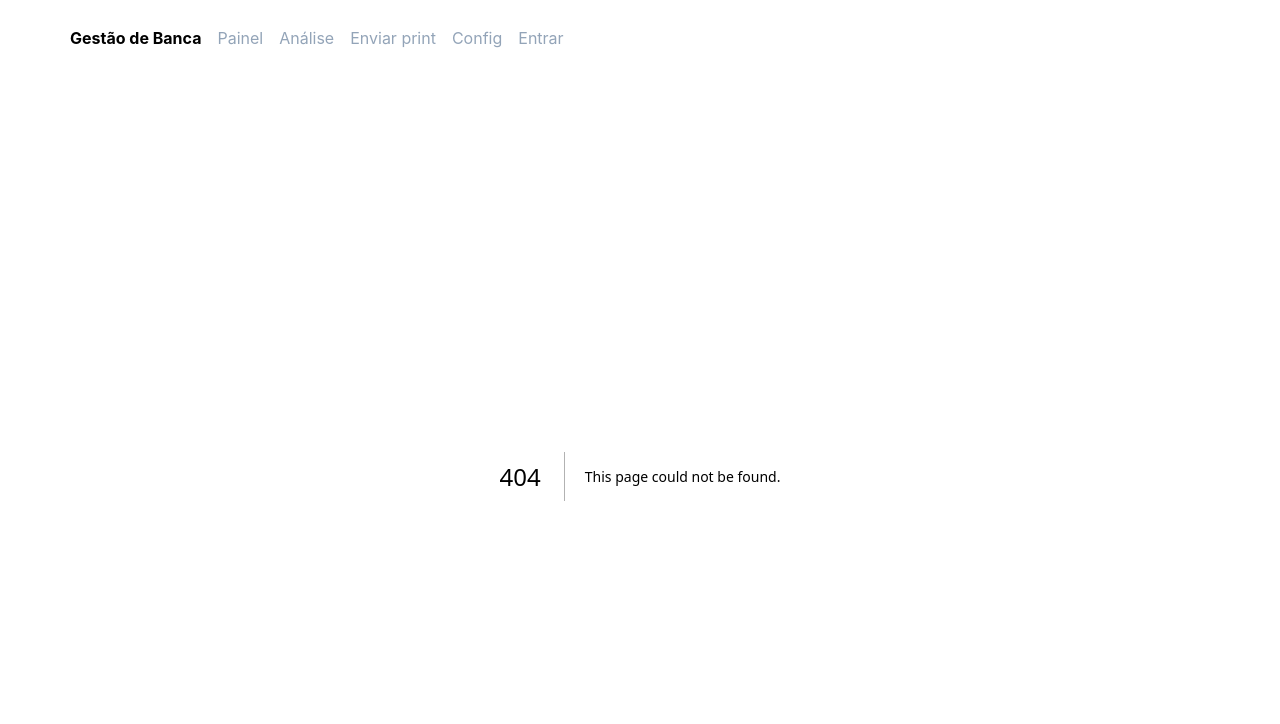
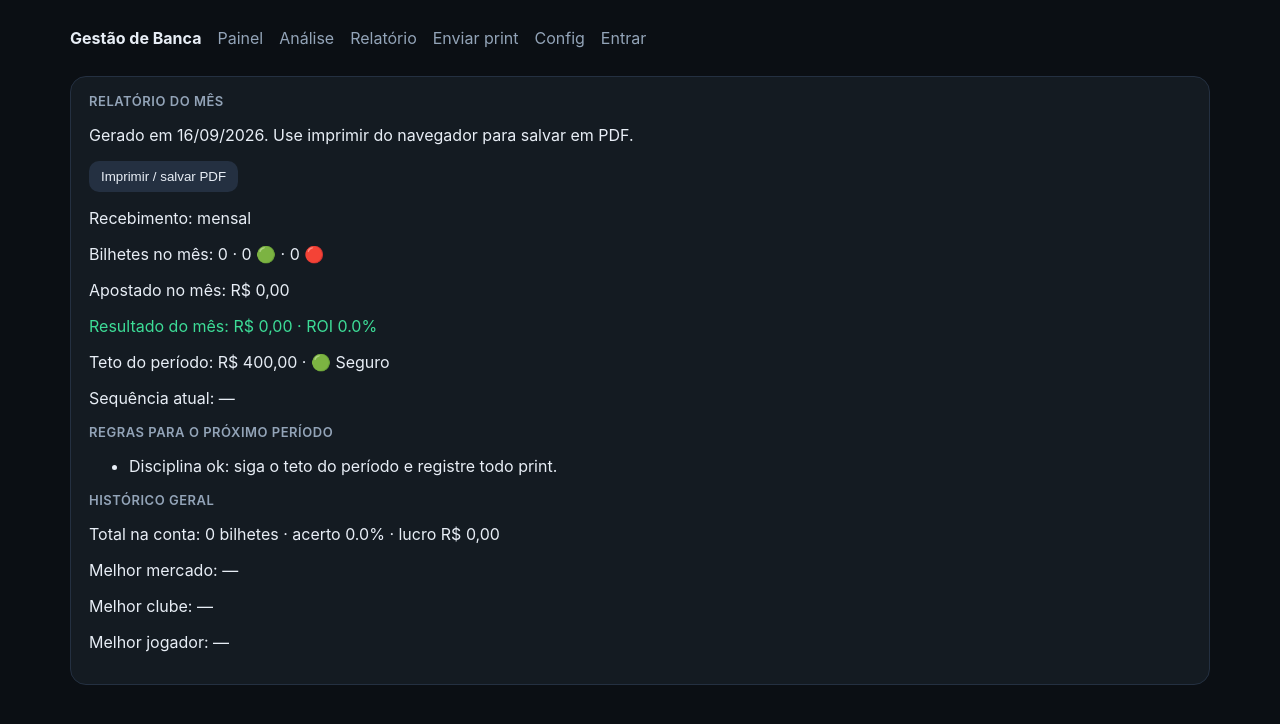
Before and after one commit to CarusoProClubs/gestao-banca, a Next.js app: page /relatorio in a window 1280 px wide. Before the commit this address had no page. Shown: the top 724 px of the page. Built offline with nearby package versions, Linux system fonts and the light colour scheme; no server answers; the database is empty.

Commit message:
Disciplina, regras da análise e relatório mensal.

```diff
--- a/app/layout.js
+++ b/app/layout.js
@@ -12,6 +12,7 @@ export default function RootLayout({ children }) {
             <strong>Gestão de Banca</strong>
             <Link href="/">Painel</Link>
             <Link href="/analise">Análise</Link>
+            <Link href="/relatorio">Relatório</Link>
             <Link href="/importar">Enviar print</Link>
             <Link href="/config">Config</Link>
             <Link href="/login">Entrar</Link>
--- /dev/null
+++ b/app/relatorio/page.js
@@ -0,0 +1,67 @@
+"use client";
+
+import { useEffect, useMemo, useState } from "react";
+import { getSupabase } from "../../lib/supabase";
+import { filtrarBilhetes } from "../../lib/filtros";
+import { resumirAnalise } from "../../lib/analise";
+import { resumoMes, regrasSugeridas, sequencia } from "../../lib/disciplina";
+import { orcamentoDoPeriodo, termometroFamiliar } from "../../lib/periodo";
+import { exposicaoPendente, lucroBilhete } from "../../lib/types";
+
+function money(value) {
+  return Number(value || 0).toLocaleString("pt-BR", { style: "currency", currency: "BRL" });
+}
+function pct(value) {
+  return `${(Number(value || 0) * 100).toFixed(1)}%`;
+}
+
+export default function RelatorioPage() {
+  const [tickets, setTickets] = useState([]);
+  const [settings, setSettings] = useState({ salario_mensal: 5000, percentual_lazer: 0.08, periodicidade: "mensal" });
+
+  useEffect(() => {
+    const supabase = getSupabase();
+    if (!supabase) return;
+    supabase.from("tickets").select("*").then(({ data }) => setTickets(data ?? []));
+    supabase.from("bankroll_settings").select("*").limit(1).then(({ data }) => {
+      if (data?.[0]) setSettings({ periodicidade: "mensal", ...data[0] });
+    });
+  }, []);
+
+  const doMes = useMemo(() => filtrarBilhetes(tickets, { periodo: "mes" }), [tickets]);
+  const mes = resumoMes(doMes);
+  const geral = resumirAnalise(tickets);
+  const orcamento = orcamentoDoPeriodo(settings);
+  const lucro = doMes.reduce((acc, t) => acc + lucroBilhete(t), 0);
+  const pendente = exposicaoPendente(doMes);
+  const termo = termometroFamiliar({ lucro, pendente, orcamento });
+  const { regras, seq } = regrasSugeridas(tickets, termo, orcamento);
+  const agora = new Date().toLocaleDateString("pt-BR");
+
+  return (
+    <section className="card">
+      <h2>Relatório do mês</h2>
+      <p>Gerado em {agora}. Use imprimir do navegador para salvar em PDF.</p>
+      <p>
+        <button onClick={() => window.print()}>Imprimir / salvar PDF</button>
+      </p>
+      <p>Recebimento: {settings.periodicidade}</p>
+      <p>Bilhetes no mês: {mes.total} · {mes.green} 🟢 · {mes.red} 🔴</p>
+      <p>Apostado no mês: {money(mes.apostado)}</p>
+      <p className={mes.lucro >= 0 ? "ok" : "bad"}>Resultado do mês: {money(mes.lucro)} · ROI {pct(mes.roi)}</p>
+      <p>Teto do período: {money(orcamento)} · {termo.seguro ? "🟢 Seguro" : "🔴 Alerta"}</p>
+      <p>Sequência atual: {seq.tamanho ? `${seq.tamanho} ${seq.tipo}` : "—"}</p>
+      <h2>Regras para o próximo período</h2>
+      <ul>
+        {regras.map((regra) => (
+          <li key={regra}>{regra}</li>
+        ))}
+      </ul>
+      <h2>Histórico geral</h2>
+      <p>Total na conta: {geral.total} bilhetes · acerto {pct(geral.acerto)} · lucro {money(geral.lucro)}</p>
+      <p>Melhor mercado: {geral.porMercado[0]?.nome ?? "—"}</p>
+      <p>Melhor clube: {geral.porClube[0]?.nome ?? "—"}</p>
+      <p>Melhor jogador: {geral.porJogador[0]?.nome ?? "—"}</p>
+    </section>
+  );
+}
--- /dev/null
+++ b/lib/disciplina.js
@@ -0,0 +1,45 @@
+import { dataDoBilhete } from "./filtros";
+import { lucroBilhete } from "./types";
+import { resumirAnalise } from "./analise";
+
+export function sequencia(tickets) {
+  const fechados = [...tickets]
+    .filter((t) => t.status_usuario === "green" || t.status_usuario === "red")
+    .sort((a, b) => dataDoBilhete(b) - dataDoBilhete(a));
+  if (!fechados.length) return { tipo: "nenhuma", tamanho: 0 };
+  const tipo = fechados[0].status_usuario;
+  let tamanho = 0;
+  for (const ticket of fechados) {
+    if (ticket.status_usuario !== tipo) break;
+    tamanho += 1;
+  }
+  return { tipo, tamanho };
+}
+
+export function regrasSugeridas(tickets, termo, orcamento) {
+  const analise = resumirAnalise(tickets);
+  const regras = [];
+  if (!termo.seguro) {
+    regras.push(`Pare até o próximo período: o caixa familiar já usou mais que o teto (${orcamento.toLocaleString("pt-BR", { style: "currency", currency: "BRL" })}).`);
+  }
+  const faixaRuim = analise.porFaixaOdd.find((row) => row.nome.includes("Acima") && row.red > row.green && row.lucro < 0);
+  if (faixaRuim) regras.push("Evite odd acima de 3.00: é a faixa que mais tira dinheiro da banca.");
+  const mercadoRuim = analise.porMercado.find((row) => row.qtd >= 2 && row.lucro < 0 && row.acerto < 0.4);
+  if (mercadoRuim) regras.push(`Reduza ${mercadoRuim.nome}: acerto baixo e prejuízo acumulado.`);
+  const tipoRuim = analise.porTipo.find((row) => /Criar aposta|Múltipla|Tripla/i.test(row.nome) && row.lucro < 0);
+  if (tipoRuim) regras.push(`Cuidado com ${tipoRuim.nome}: no histórico esse formato está negativo.`);
+  const seq = sequencia(tickets);
+  if (seq.tipo === "red" && seq.tamanho >= 2) {
+    regras.push(`Você vem de ${seq.tamanho} reds seguidos. Vale um dia sem apostar.`);
+  }
+  if (!regras.length) regras.push("Disciplina ok: siga o teto do período e registre todo print.");
+  return { analise, regras, seq };
+}
+
+export function resumoMes(tickets) {
+  const lucro = tickets.reduce((acc, t) => acc + lucroBilhete(t), 0);
+  const apostado = tickets.reduce((acc, t) => acc + Number(t.valor_apostado || 0), 0);
+  const green = tickets.filter((t) => t.status_usuario === "green").length;
+  const red = tickets.filter((t) => t.status_usuario === "red").length;
+  return { lucro, apostado, green, red, total: tickets.length, roi: apostado ? lucro / apostado : 0 };
+}
```
Also changed, not shown: components/Disciplina.js (added, +20 -0 lines).
